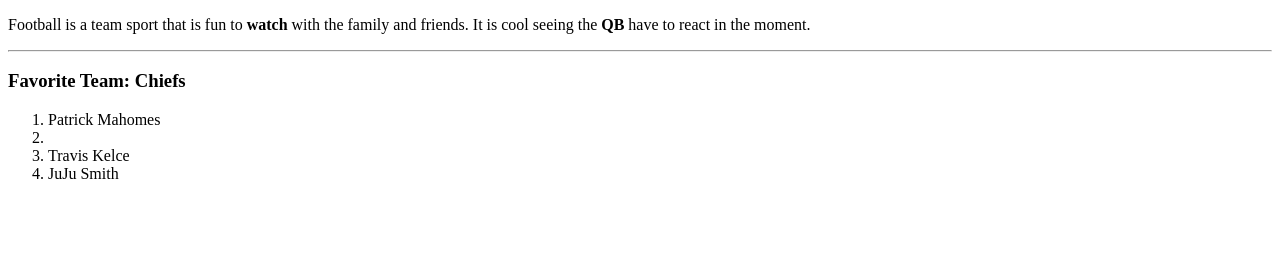
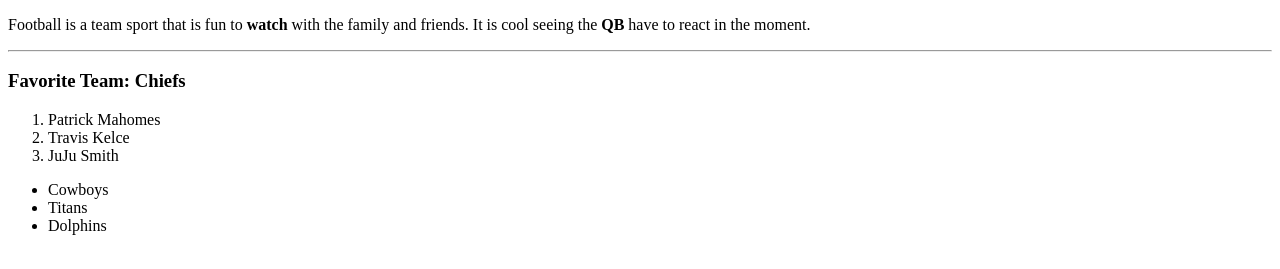
Before and after one commit to 44-563-Web-Apps-S23/44563-webapps-assignment-3-memaynor, a plain HTML site: page intel.html in a window 1280 px wide. Shown: the part 105-374 px from the top of the page. Drawn offline with Linux system fonts and the light colour scheme.

Commit message:
unordered list

```diff
--- a/intel.html
+++ b/intel.html
@@ -10,11 +10,15 @@ Football is a team sport that is fun to <b>watch</b> with the family and friends
 <hr>
 <h3>Favorite Team: Chiefs</h3>
 <ol>
-    <li>Patrick Mahomes<li>
+    <li>Patrick Mahomes</li>
     <li>Travis Kelce</li>
     <li>JuJu Smith</li>
 </ol>
-
+<ul>
+    <li>Cowboys</li>
+    <li>Titans</li>
+    <li>Dolphins</li>
+</ul>
 </p>
 </body>
 </html>
```
